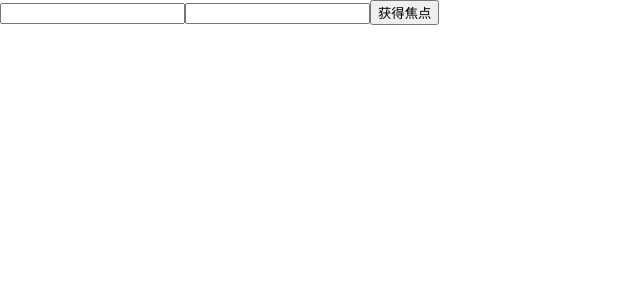
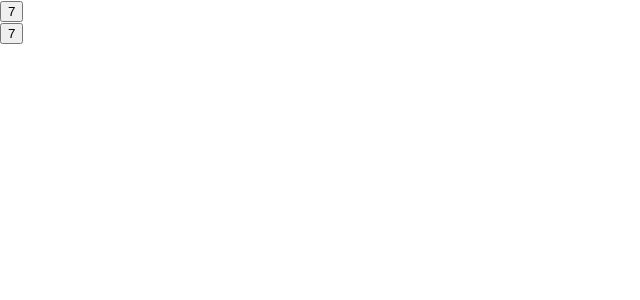
Before and after one commit to Yangerle/hooks-me, a React (Create React App) app: page / in a window 1280 px wide. Shown: the top 300 px of the page, without its empty margins (0-640 px from the left). Built offline with nearby package versions, Linux system fonts and the light colour scheme.

Commit message:
自定义hook的使用

```diff
--- a/src/App.js
+++ b/src/App.js
@@ -13,52 +13,48 @@ import React, {
     useImperativeHandle
 } from 'react'
 
-
-function Child(props,parentRef){
-    // 子组件内部自己创建 ref
-    let focusRef = useRef();
-    let inputRef = useRef();
-    //useImperativeHandle 与 forwardRef 一起配合使用
-    useImperativeHandle(parentRef,()=>{
-        // 这个函数会返回一个对象
-        // 该对象会作为父组件 current 属性的值
-        // 通过这种方式，父组件可以使用操作子组件中的多个 ref
-        return {
-            focusRef,
-            inputRef,
-            name:'计数器',
-            focus(){
-                focusRef.current.focus();
-            },
-            changeText(text){
-                inputRef.current.value = text;
-            }
-        }
-    });
+/*
+link:https://juejin.cn/post/6844903985338400782#heading-28
+自定义 Hook 更像是一种约定，而不是一种功能。如果函数的名字以 use 开头，并且调用了其他的 Hook，则就称其为一个自定义 Hook
+有时候我们会想要在组件之间重用一些状态逻辑，之前要么用 render props ，要么用高阶组件，要么使用 redux
+自定义 Hook 可以让你在不增加组件的情况下达到同样的目的
+Hook 是一种复用状态逻辑的方式，它不复用 state 本身
+事实上 Hook 的每次调用都有一个完全独立的 state
+* */
+function useNumber(){
+    let [number,setNumber] = useState(0);
+    useEffect(()=>{
+        setInterval(()=>{
+            setNumber(number=>number+1);
+        },1000);
+    },[]);
+    return [number,setNumber];
+}
+// 每个组件调用同一个 hook，只是复用 hook 的状态逻辑，并不会共用一个状态
+function Counter1(){
+    let [number,setNumber] = useNumber();
+    return (
+        <div><button onClick={()=>{
+            setNumber(number+1)
+        }}>{number}</button></div>
+    )
+}
+function Counter2(){
+    let [number,setNumber] = useNumber();
+    return (
+        <div><button  onClick={()=>{
+            //在return内一定已经拿到了state了，不需要做监听或回调函数来获取state的最新值
+            setNumber(number+1)
+        }}>{number}</button></div>
+    )
+}
+function App() {
     return (
         <>
-            <input ref={focusRef}/>
-            <input ref={inputRef}/>
-        </>
-    )
-
-}
-Child = forwardRef(Child);
-function Parent(){
-    const parentRef = useRef();//{current:''}
-    function getFocus(){
-        parentRef.current.focus();
-        // 因为子组件中没有定义这个属性，实现了保护，所以这里的代码无效
-        // parentRef.current.addNumber(666);
-        parentRef.current.changeText('<script>alert(1)</script>');
-        console.log(parentRef.current.name);
-    }
-    return (
-        <>
-            <Child ref={parentRef}/>
-            <button onClick={getFocus}>获得焦点</button>
+            <Counter1/>
+            <Counter2/>
         </>
     )
 }
 
-export default Parent;
+export default App;
```
